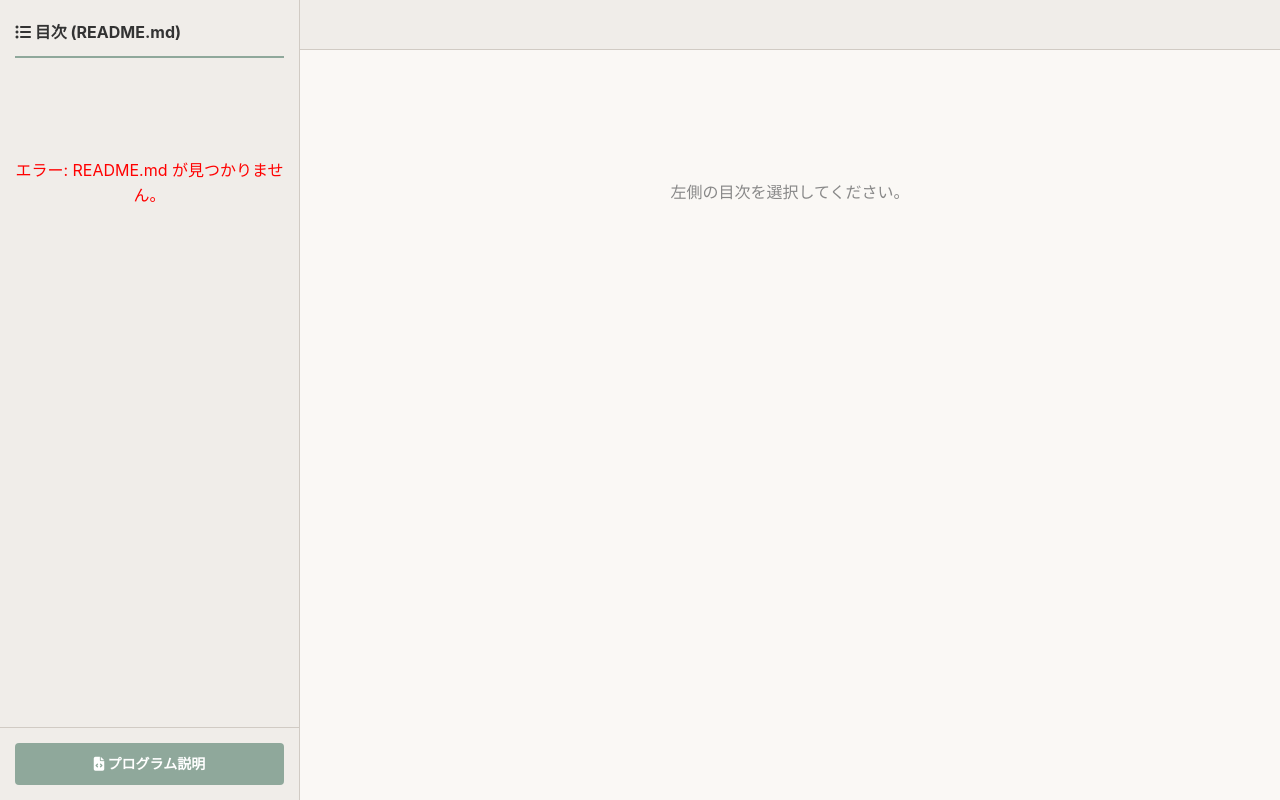
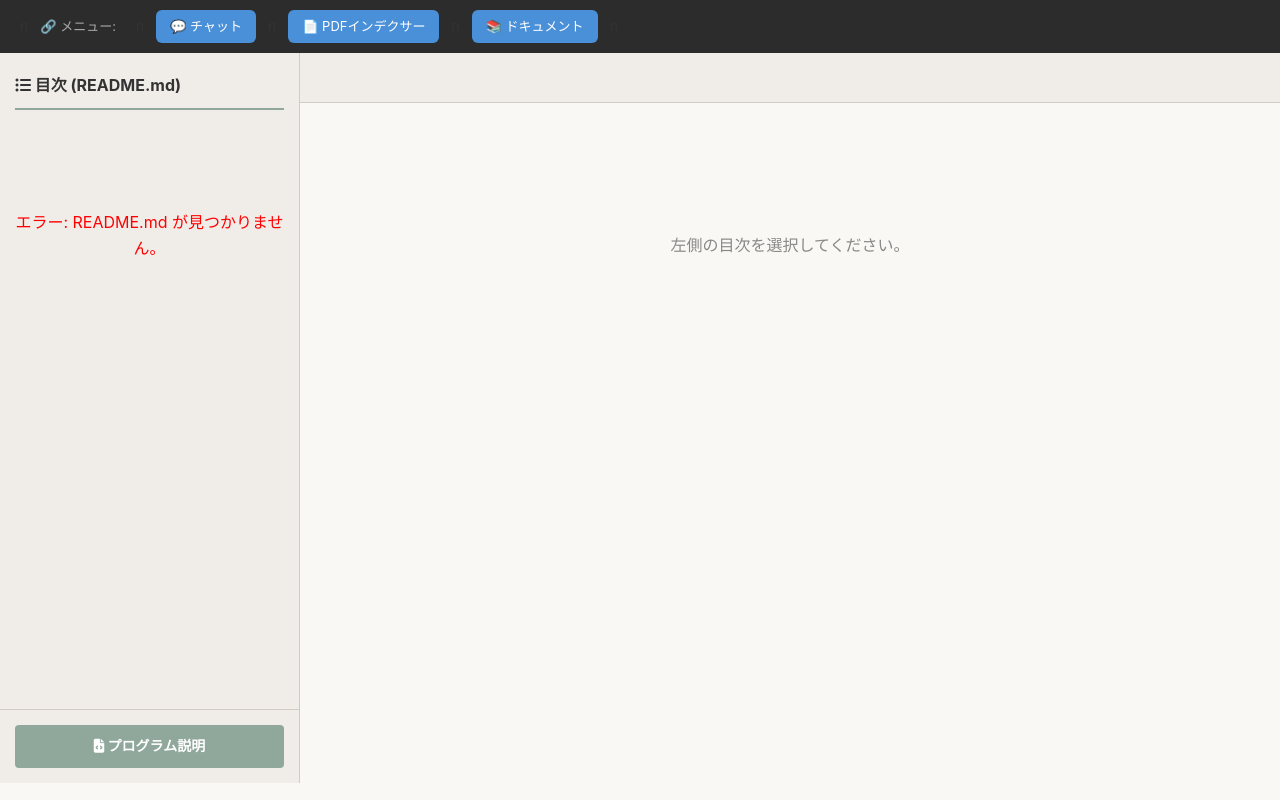
Before and after one commit to redmine54/ai_chat, a FastAPI app: page /api/specs in a window 1280 px wide. Run offline with FastAPI, Linux system fonts and the light colour scheme; data that the repository does not hold is empty.

Commit message:
fixes; メニュー追加

```diff
--- a/src/backend/templates/chat.html
+++ b/src/backend/templates/chat.html
@@ -251,7 +251,7 @@
     </style>
   </head>
   <body>
-    <!-- ヘッダー -->
+    <nav style="background:#2c2c2c;padding:10px 20px;display:flex;gap:12px;align-items:center;">n      <span style="color:#aaa;font-size:13px;margin-right:8px;">🔗 メニュー:</span>n      <a href="/api/chat/ui" style="color:#fff;background:#4a90d9;padding:6px 14px;border-radius:6px;text-decoration:none;font-size:13px;">💬 チャット</a>n      <a href="/api/indexer" style="color:#fff;background:#4a90d9;padding:6px 14px;border-radius:6px;text-decoration:none;font-size:13px;">📄 PDFインデクサー</a>n      <a href="/api/specs" style="color:#fff;background:#4a90d9;border-radius:6px;padding:6px 14px;text-decoration:none;font-size:13px;">📚 ドキュメント</a>n    </nav>    <!-- ヘッダー -->
     <div class="header">
       <div class="header-title">
         <i class="fa-solid fa-robot"></i>
--- a/src/backend/templates/indexer.html
+++ b/src/backend/templates/indexer.html
@@ -171,7 +171,7 @@
     </style>
   </head>
   <body>
-    <h1><i class="fa-solid fa-database"></i> PDFインデクサー</h1>
+    <nav style="background:#2c2c2c;padding:10px 20px;display:flex;gap:12px;align-items:center;">n      <span style="color:#aaa;font-size:13px;margin-right:8px;">🔗 メニュー:</span>n      <a href="/api/chat/ui" style="color:#fff;background:#4a90d9;padding:6px 14px;border-radius:6px;text-decoration:none;font-size:13px;">💬 チャット</a>n      <a href="/api/indexer" style="color:#fff;background:#4a90d9;padding:6px 14px;border-radius:6px;text-decoration:none;font-size:13px;">📄 PDFインデクサー</a>n      <a href="/api/specs" style="color:#fff;background:#4a90d9;border-radius:6px;padding:6px 14px;text-decoration:none;font-size:13px;">📚 ドキュメント</a>n    </nav>    <h1><i class="fa-solid fa-database"></i> PDFインデクサー</h1>
     <p class="subtitle">src/backend/data/ 配下のPDFをChromaDBにインデックス化します</p>
 
     <div class="card">
--- a/src/backend/templates/specs.html
+++ b/src/backend/templates/specs.html
@@ -31,7 +31,7 @@
         color: var(--text-color);
         background-color: var(--bg-color);
         display: block;
-        height: 100vh;
+        height: calc(100vh - 70px);
         overflow: hidden;
       }
 
@@ -39,7 +39,7 @@
       .wrapper-table {
         display: table;
         width: 100%;
-        height: 100vh;
+        height: calc(100vh - 70px);
         table-layout: fixed;
       }
 
@@ -59,7 +59,7 @@
 
       .sidebar-container {
         display: block;
-        height: 100vh;
+        height: calc(100vh - 70px);
         padding: 20px 15px 80px 15px;
         overflow-y: auto;
       }
@@ -138,7 +138,7 @@
 
       .view-container {
         display: block;
-        height: 100vh;
+        height: calc(100vh - 70px);
         overflow: hidden;
       }
 
@@ -285,7 +285,7 @@
     </style>
   </head>
   <body>
-    <div class="wrapper-table">
+    <nav style="background:#2c2c2c;padding:10px 20px;display:flex;gap:12px;align-items:center;">n      <span style="color:#aaa;font-size:13px;margin-right:8px;">🔗 メニュー:</span>n      <a href="/api/chat/ui" style="color:#fff;background:#4a90d9;padding:6px 14px;border-radius:6px;text-decoration:none;font-size:13px;">💬 チャット</a>n      <a href="/api/indexer" style="color:#fff;background:#4a90d9;padding:6px 14px;border-radius:6px;text-decoration:none;font-size:13px;">📄 PDFインデクサー</a>n      <a href="/api/specs" style="color:#fff;background:#4a90d9;border-radius:6px;padding:6px 14px;text-decoration:none;font-size:13px;">📚 ドキュメント</a>n    </nav>    <div class="wrapper-table">
       <div class="wrapper-row">
         <div class="sidebar-cell">
           <div class="sidebar-container">
```
